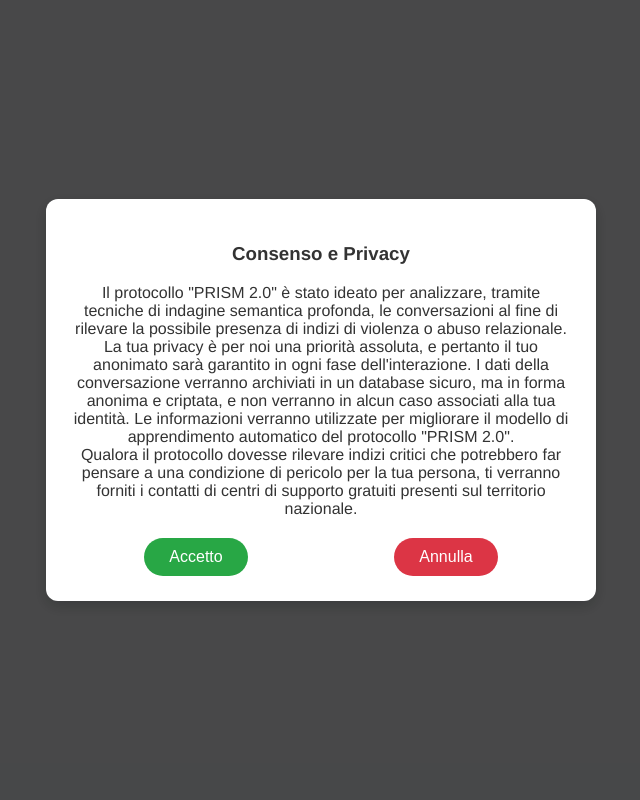
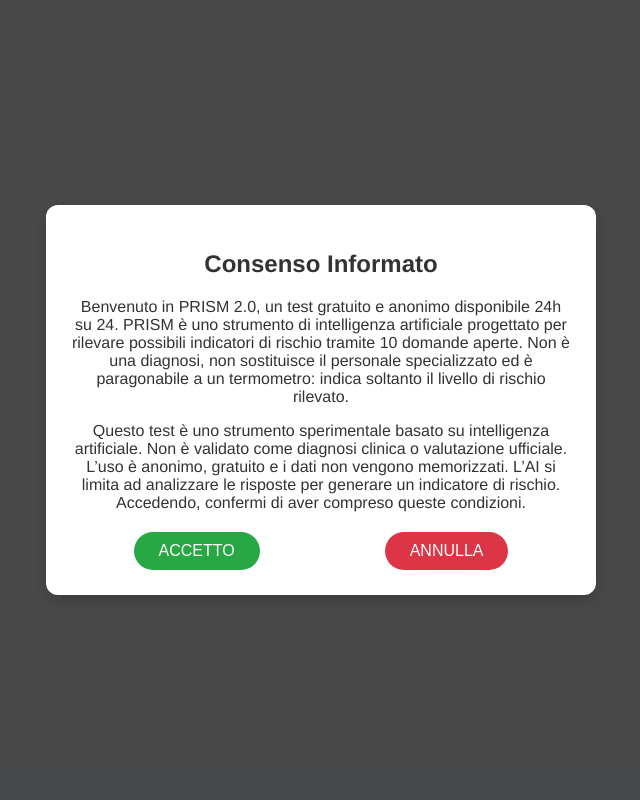
Before and after one commit to fendersole-ai/RELAZIONE-DI-COPPIA-, a Flask app: page / in a window 1280 px wide. Shown: the whole page, without its empty margins (319-959 px from the left). Run offline with Flask 3, Linux system fonts and the light colour scheme.

Commit message:
Aggiornamento del solo file index.html

```diff
--- a/templates/index.html
+++ b/templates/index.html
@@ -3,34 +3,38 @@
 <head>
     <meta charset="UTF-8">
     <meta name="viewport" content="width=device-width, initial-scale=1.0">
-    <title>PRISM 2.0</title>
+    <title>PRISM 2.0 – Test di Autovalutazione</title>
     <link rel="stylesheet" href="{{ url_for('static', filename='style.css') }}">
 </head>
 <body>
 
 <div id="popup-consenso" class="popup-overlay">
     <div class="popup-content">
-            <h3>Consenso e Privacy</h3>
+        <h2>Consenso Informato</h2>
         <p>
-                Il protocollo "PRISM 2.0" è stato ideato per analizzare, tramite tecniche di indagine semantica profonda, le conversazioni al fine di rilevare la possibile presenza di indizi di violenza o abuso relazionale. La tua privacy è per noi una priorità assoluta, e pertanto il tuo anonimato sarà garantito in ogni fase dell'interazione. I dati della conversazione verranno archiviati in un database sicuro, ma in forma anonima e criptata, e non verranno in alcun caso associati alla tua identità. Le informazioni verranno utilizzate per migliorare il modello di apprendimento automatico del protocollo "PRISM 2.0".
-                <br>
-                Qualora il protocollo dovesse rilevare indizi critici che potrebbero far pensare a una condizione di pericolo per la tua persona, ti verranno forniti i contatti di centri di supporto gratuiti presenti sul territorio nazionale.
+            Benvenuto in PRISM 2.0, un test gratuito e anonimo disponibile 24h su 24.
+            PRISM è uno strumento di intelligenza artificiale progettato per rilevare possibili indicatori di rischio tramite 10 domande aperte.
+            Non è una diagnosi, non sostituisce il personale specializzato ed è paragonabile a un termometro: indica soltanto il livello di rischio rilevato.
+        </p>
+        <p>
+            Questo test è uno strumento sperimentale basato su intelligenza artificiale. Non è validato come diagnosi clinica o valutazione ufficiale. L’uso è anonimo, gratuito e i dati non vengono memorizzati. L’AI si limita ad analizzare le risposte per generare un indicatore di rischio. Accedendo, confermi di aver compreso queste condizioni.
         </p>
         <div class="popup-buttons">
-                <button id="accetto">Accetto</button>
-                <button id="annulla">Annulla</button>
+            <button id="accetto">ACCETTO</button>
+            <button id="annulla">ANNULLA</button>
         </div>
     </div>
 </div>
 
 <div id="chat-container">
     <header>
-            <img src="/static/prisma.jpg" alt="Logo Prisma" style="height: 40px;">
+        <h1>PRISM 2.0</h1>
     </header>
-        <div id="chat-messages" class="chat-messages"></div>
+    <div class="chat-messages" id="chat-messages">
+        </div>
     <div class="chat-input-area">
-            <input type="text" id="user-input" placeholder="Scrivi un messaggio...">
-            <button id="send-btn">➔</button>
+        <textarea id="user-input" placeholder="Scrivi qui la tua risposta..."></textarea>
+        <button id="send-btn">Invia</button>
     </div>
 </div>
 
@@ -44,26 +48,24 @@
     const userInput = document.getElementById('user-input');
     const chatMessages = document.getElementById('chat-messages');
 
-            const sessionId = "default";
+    const sessionId = "default"; // Aggiunto per il backend
 
-            async function sendMessage(inputText) {
+    // Funzione per inviare un messaggio
+    async function sendMessage(inputText) { // Riceve l'input come argomento
         if (!inputText.trim()) return;
 
+        // Aggiunge il messaggio dell'utente alla chat
         addMessageToChat(inputText, 'user-message');
         userInput.value = '';
 
         try {
-                    const resp = await fetch('/prism', {
+            const resp = await fetch('/prism', { // Corretto l'endpoint
                 method: 'POST',
-                        headers: { 'Content-Type': 'application/json' },
-                        body: JSON.stringify({
-                            session_id: sessionId,
-                            input: inputText
-                        })
+                headers: {'Content-Type': 'application/json'},
+                body: JSON.stringify({ session_id: sessionId, input: inputText }) // Corretto il formato dei dati
             });
-
             const data = await resp.json();
-                    if (data.output) {
+            if (data.output) { // Corretto il nome della chiave di risposta
                  addMessageToChat(data.output, 'ai-message');
             } else {
                 addMessageToChat("Risposta non valida dal server.", 'ai-message');
@@ -73,35 +75,43 @@
         }
     }
 
+    // Funzione per aggiungere un messaggio al contenitore della chat
     function addMessageToChat(text, sender) {
         const messageDiv = document.createElement('div');
         messageDiv.classList.add('message', sender);
         messageDiv.textContent = text;
         chatMessages.appendChild(messageDiv);
-                chatMessages.scrollTop = chatMessages.scrollHeight;
+        chatMessages.scrollTop = chatMessages.scrollHeight; // Scrolla automaticamente in basso
     }
 
+    // Clic su "ACCETTO"
     accettoBtn.addEventListener('click', () => {
         popupConsenso.style.display = 'none';
         chatContainer.style.display = 'flex';
-                sendMessage('si');
+        // Invia il primo messaggio al backend per avviare il protocollo
+        sendMessage('si'); // Usa la funzione sendMessage aggiornata
     });
 
+    // Clic su "ANNULLA"
     annullaBtn.addEventListener('click', () => {
         alert("Hai annullato. Ricarica la pagina per riprovare.");
     });
 
+    // Clic sul pulsante "Invia"
     sendBtn.addEventListener('click', () => {
          sendMessage(userInput.value);
     });
 
+    // Invio con il tasto "Invio" sulla tastiera
     userInput.addEventListener('keypress', (e) => {
         if (e.key === 'Enter') {
-                    e.preventDefault();
+            e.preventDefault(); // Evita il newline nella textarea
             sendMessage(userInput.value);
         }
     });
+
 });
 </script>
+
 </body>
 </html>
```
Lines whose indentation alone changed are shown as unchanged.
